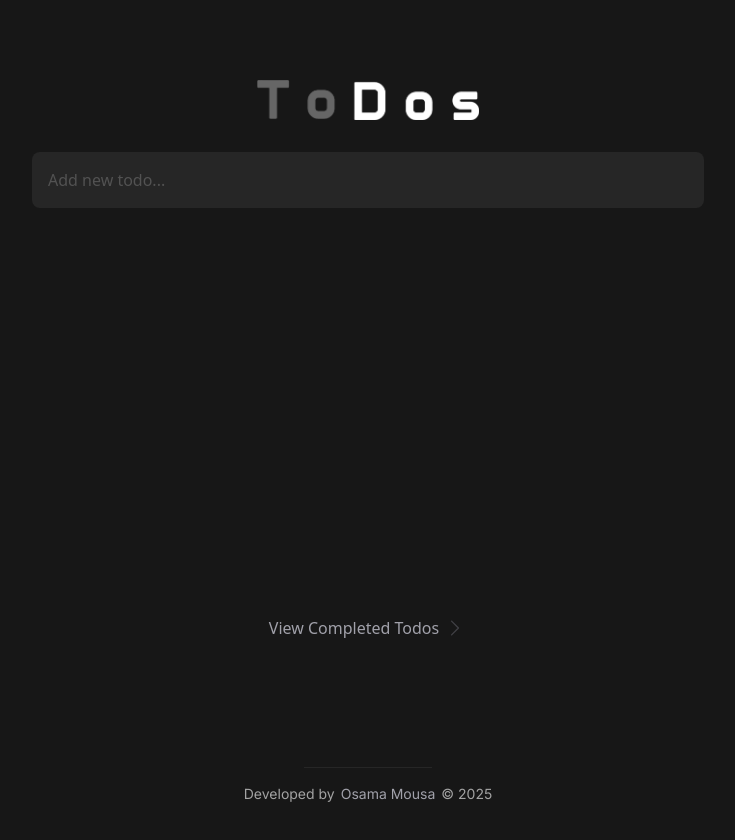
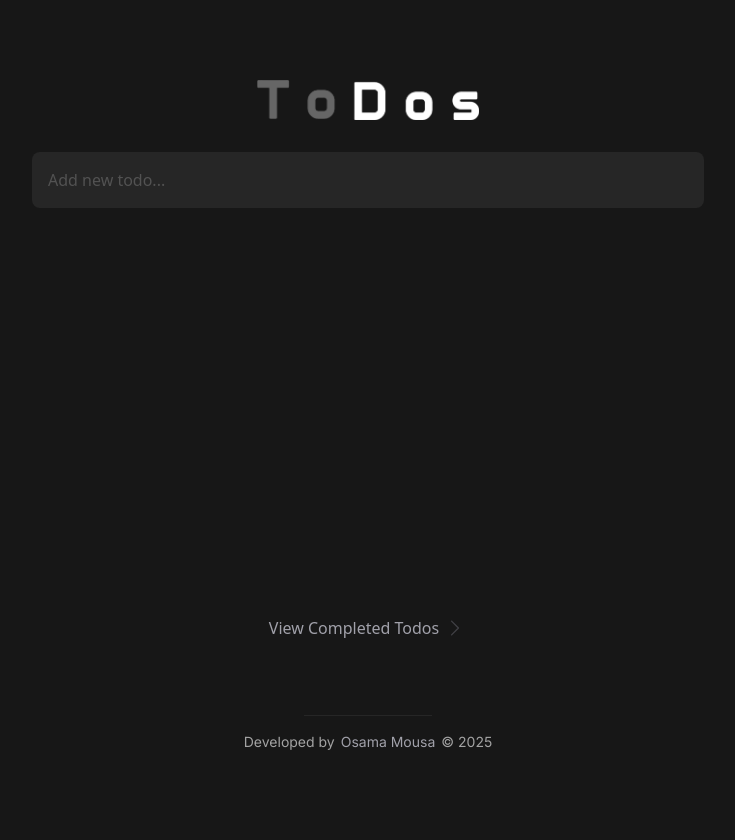
Before and after one commit to osama-mousa/todos, a Next.js app: page / in a window 1280 px wide. Shown: the top 840 px of the page, without its empty margins (272-1007 px from the left). After the commit the page ends 800 px from the top, so only its background shows below. Built offline with nearby package versions, Linux system fonts and the light colour scheme.

Commit message:
delete mt-16

```diff
--- a/src/components/Footer.jsx
+++ b/src/components/Footer.jsx
@@ -1,6 +1,6 @@
 export default function Footer() {
     return (
-      <footer className="w-full mt-16 py-8">
+      <footer className="w-full py-8">
         <div className="max-w-4xl mx-auto px-4">
           <div className="relative responsive-container text-center">
             {/* الخط الفاصل المركزي */}
```
